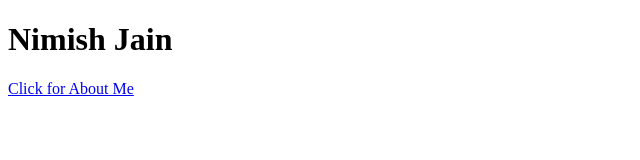
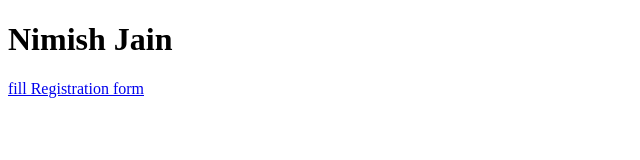
Before and after one commit to nimishjain174-mkj/nimish-jain, a plain HTML site: page index.html in a window 1280 px wide. Shown: the full height of the page, 0-640 px from the left. Drawn offline with Linux system fonts and the light colour scheme.

Commit message:
Add files via upload

```diff
--- a/index.html
+++ b/index.html
@@ -7,8 +7,8 @@
 </head>
 <body>
     <h1>Nimish Jain</h1>
-    <a href="aboutme.html" alt="error" title="leads to about me">
-        Click for About Me
+    <a href="project.html" alt="error" title="leads to about me">
+        fill Registration form
     </a>
 </body>
 </html>
```
Also changed, not shown: aboutme.html (+2 -1 lines), virat.jpg (added).
